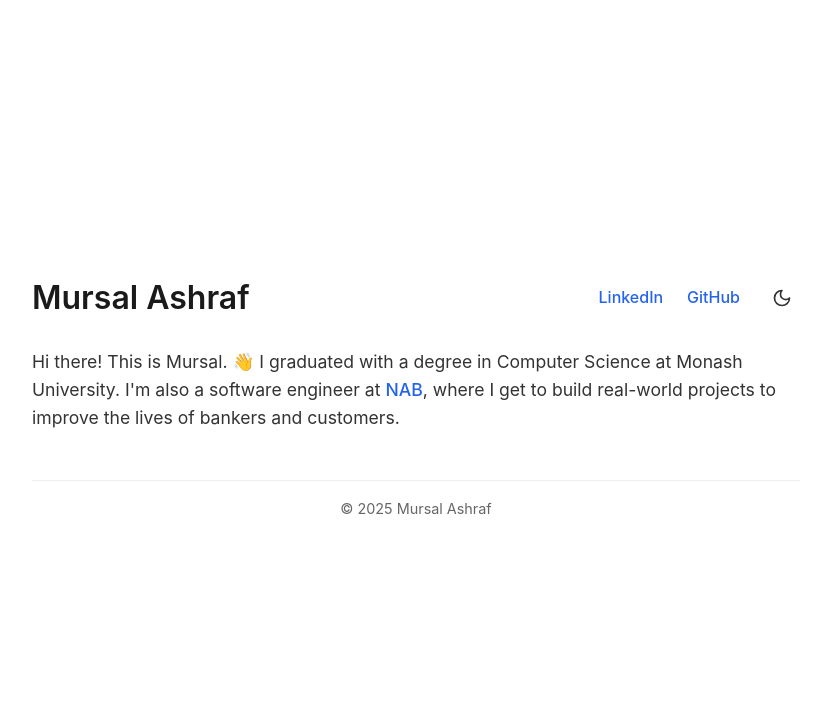
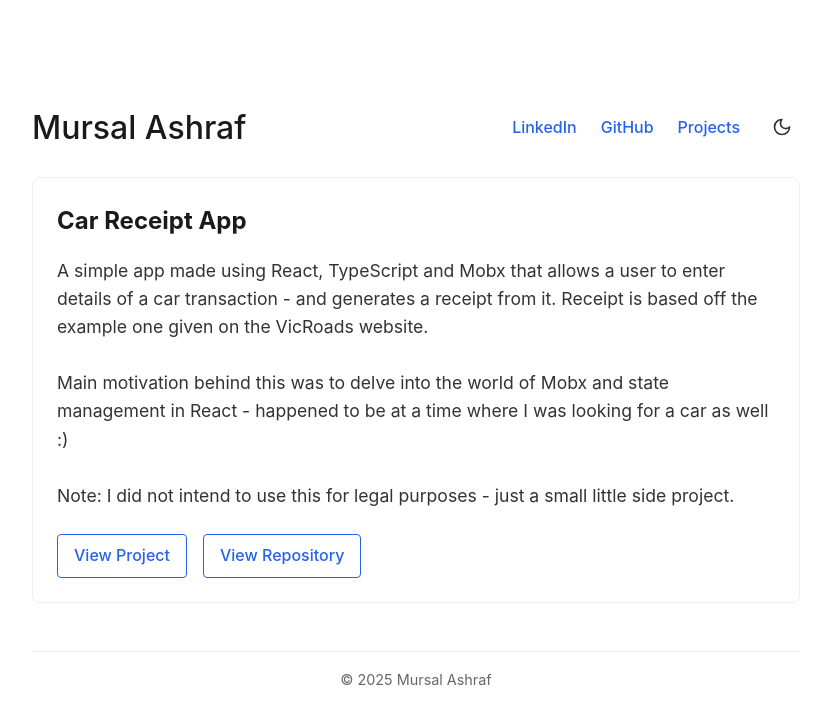
Before and after one commit to mursal-ashraf/mursal-ashraf.github.io, a React (Vite) app: page /projects in a window 1280 px wide. Shown: the top 724 px of the page, without its empty margins (224-1055 px from the left). Built offline with nearby package versions, Linux system fonts and the light colour scheme.

Commit message:
add projects page

```diff
--- a/package.json
+++ b/package.json
@@ -11,7 +11,8 @@
   },
   "dependencies": {
     "react": "^19.1.0",
-    "react-dom": "^19.1.0"
+    "react-dom": "^19.1.0",
+    "react-router-dom": "^7.6.2"
   },
   "devDependencies": {
     "@eslint/js": "^9.25.0",
--- a/src/App.css
+++ b/src/App.css
@@ -69,14 +69,14 @@
   align-items: center;
 }
 
-nav a {
+.nav-link {
   color: var(--link-color);
   text-decoration: none;
   font-size: 1rem;
   transition: color 0.2s ease;
 }
 
-nav a:hover {
+.nav-link:hover {
   color: var(--link-hover);
 }
 
@@ -101,6 +101,56 @@
   color: var(--link-hover);
 }
 
+/* Projects */
+.projects-list {
+  display: flex;
+  flex-direction: column;
+  gap: 2rem;
+}
+
+.project-card {
+  padding: 1.5rem;
+  border: 1px solid var(--border-color);
+  border-radius: 8px;
+  background-color: var(--bg-color);
+  transition: transform 0.2s ease, box-shadow 0.2s ease;
+}
+
+.project-card:hover {
+  transform: translateY(-2px);
+  box-shadow: 0 4px 6px rgba(0, 0, 0, 0.1);
+}
+
+.project-card h3 {
+  font-size: 1.5rem;
+  margin-bottom: 1rem;
+  color: var(--header-color);
+}
+
+.project-description {
+  white-space: pre-line;
+  margin-bottom: 1.5rem;
+}
+
+.project-links {
+  display: flex;
+  gap: 1rem;
+}
+
+.project-link {
+  padding: 0.5rem 1rem;
+  border: 1px solid var(--link-color);
+  border-radius: 4px;
+  color: var(--link-color);
+  text-decoration: none;
+  transition: all 0.2s ease;
+}
+
+.project-link:hover {
+  background-color: var(--link-color);
+  color: var(--bg-color);
+}
+
 /* Footer */
 footer {
   text-align: center;
--- a/src/App.tsx
+++ b/src/App.tsx
@@ -1,17 +1,24 @@
 import { ThemeProvider } from './context/ThemeContext'
+import { BrowserRouter as Router, Routes, Route } from 'react-router-dom'
 import Header from './components/Header'
 import Main from './components/Main'
+import Projects from './components/Projects'
 import Footer from './components/Footer'
 import './App.css'
 
 function App() {
   return (
     <ThemeProvider>
-      <div className="body">
-        <Header />
-        <Main />
-        <Footer />
-      </div>
+      <Router>
+        <div className="body">
+          <Header />
+          <Routes>
+            <Route path="/" element={<Main />} />
+            <Route path="/projects" element={<Projects />} />
+          </Routes>
+          <Footer />
+        </div>
+      </Router>
     </ThemeProvider>
   )
 }
--- a/src/components/Header.tsx
+++ b/src/components/Header.tsx
@@ -1,10 +1,13 @@
 import React from 'react';
 import { ThemeToggle } from './ThemeToggle';
+import { Link } from 'react-router-dom';
 
 const Header: React.FC = () => {
   return (
     <header>
-      <h1>Mursal Ashraf</h1>
+      <h1>
+        <Link to="/" style={{ textDecoration: 'none', color: 'inherit' }}>Mursal Ashraf</Link>
+      </h1>
       <nav>
         <ul>
           <li>
@@ -12,6 +15,7 @@
               href="https://www.linkedin.com/in/mursal-ashraf/"
               target="_blank"
               rel="noopener noreferrer"
+              className="nav-link"
             >
               LinkedIn
             </a>
@@ -21,9 +25,13 @@
               href="https://github.com/mursal-ashraf"
               target="_blank"
               rel="noopener noreferrer"
+              className="nav-link"
             >
               GitHub
             </a>
+          </li>
+          <li>
+            <Link to="/projects" className="nav-link">Projects</Link>
           </li>
           <li><ThemeToggle /></li>
         </ul>
--- /dev/null
+++ b/src/components/Projects.tsx
@@ -0,0 +1,42 @@
+import React from 'react';
+import projects from '../projects.json';
+import type { Project } from '../types/project';
+
+const Projects: React.FC = () => {
+  return (
+    <main>
+      <div className="projects-list">
+        {projects.map((project: Project, index: number) => (
+          <div key={index} className="project-card">
+            <h3>{project.name}</h3>
+            <p className="project-description">{project.description}</p>
+            <div className="project-links">
+              {project.link && (
+                <a
+                  href={project.link}
+                  target="_blank"
+                  rel="noopener noreferrer"
+                  className="project-link"
+                >
+                  View Project
+                </a>
+              )}
+              {project.repo && (
+                <a
+                  href={project.repo}
+                  target="_blank"
+                  rel="noopener noreferrer"
+                  className="project-link"
+                >
+                  View Repository
+                </a>
+              )}
+            </div>
+          </div>
+        ))}
+      </div>
+    </main>
+  );
+};
+
+export default Projects;
--- /dev/null
+++ b/src/projects.json
@@ -0,0 +1,8 @@
+[
+    {
+        "name": "Car Receipt App",
+        "description": "A simple app made using React, TypeScript and Mobx that allows a user to enter details of a car transaction - and generates a receipt from it. Receipt is based off the example one given on the VicRoads website.\n\nMain motivation behind this was to delve into the world of Mobx and state management in React - happened to be at a time where I was looking for a car as well :)\n\nNote: I did not intend to use this for legal purposes - just a small little side project.",
+        "link": "https://mursal-ashraf.github.io/car-receipt-app/",
+        "repo": "https://github.com/mursal-ashraf/car-receipt-app"
+    }
+]
--- /dev/null
+++ b/src/types/project.ts
@@ -0,0 +1,6 @@
+export interface Project {
+  name: string;
+  description: string;
+  link?: string;
+  repo?: string;
+}
```
Also changed, not shown: 1 other file (tests, documents, lock files or other folders).
